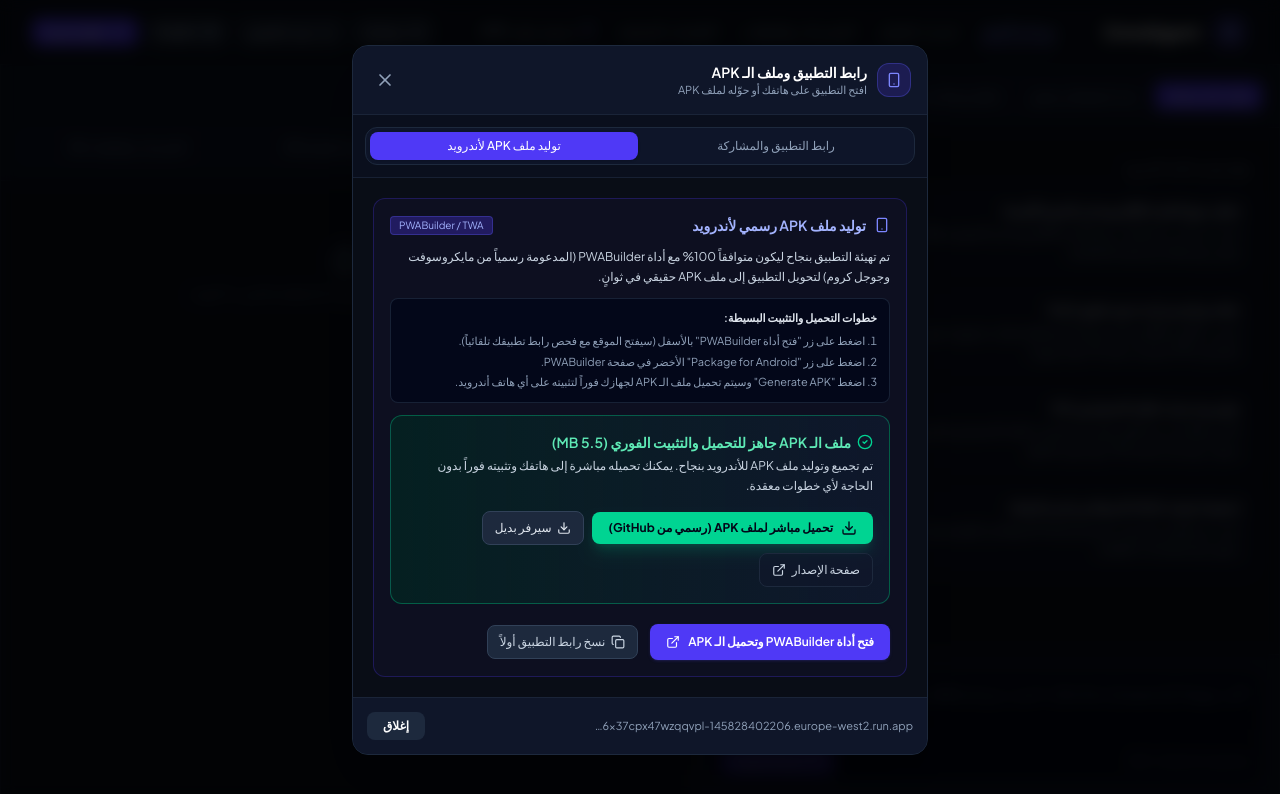
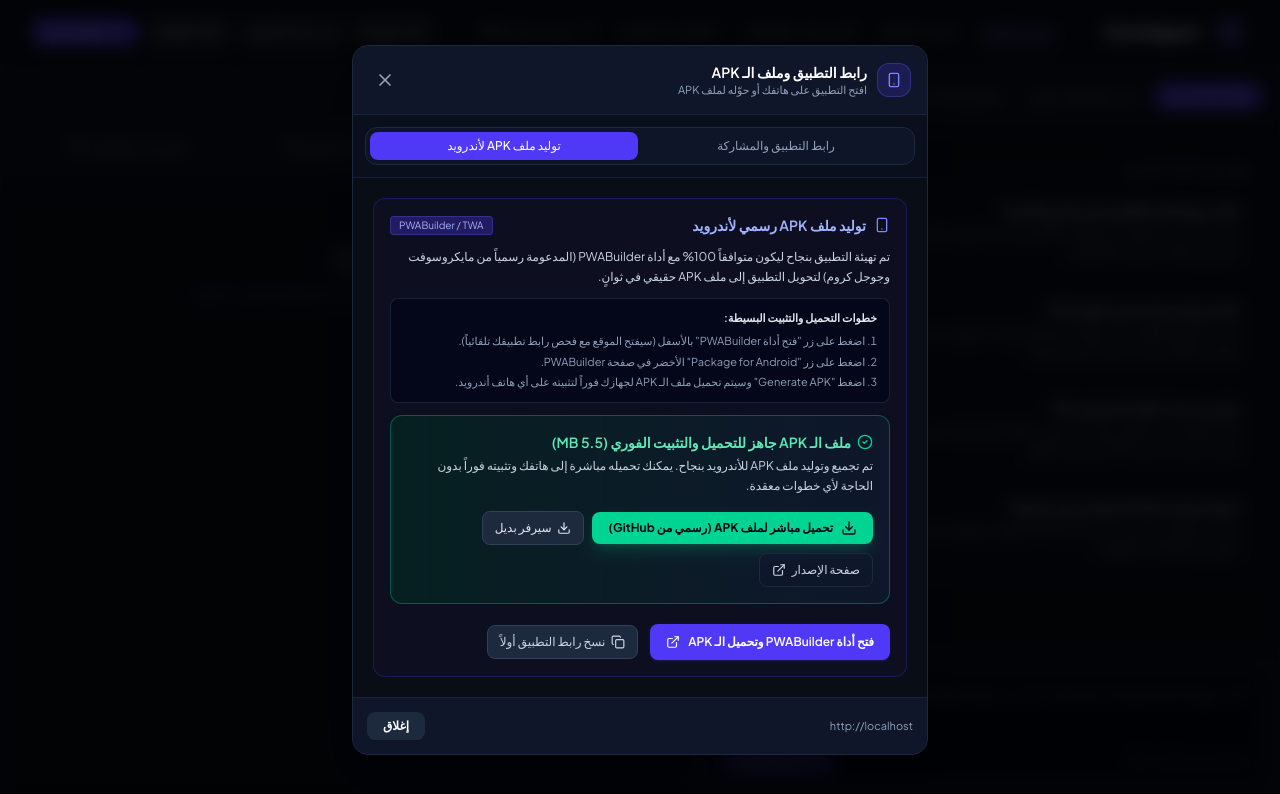
Before and after one commit to abdohebishy47-ui/abdo-, a React (Vite) app: page / in a window 1280 px wide. Both pictures are taken after a click on the button "تحميل ملف APK". Shown: the top 794 px of the page. Built offline with nearby package versions, Linux system fonts and the light colour scheme.

Commit message:
fix: use dynamic window.location.origin

```diff
--- a/src/components/ShareAppModal.tsx
+++ b/src/components/ShareAppModal.tsx
@@ -22,8 +22,8 @@ export const ShareAppModal: React.FC<ShareAppModalProps> = ({
 
   const isArabic = language === 'ar';
 
-  // Public Shared App URL
-  const appUrl = 'https://ais-pre-6kehfg6x37cpx47wzqqvpl-145828402206.europe-west2.run.app';
+  // Active App URL (dynamically uses the current running domain)
+  const appUrl = typeof window !== 'undefined' ? window.location.origin : '';
 
   // WhatsApp Share URL
   const whatsappText = encodeURIComponent(
```
